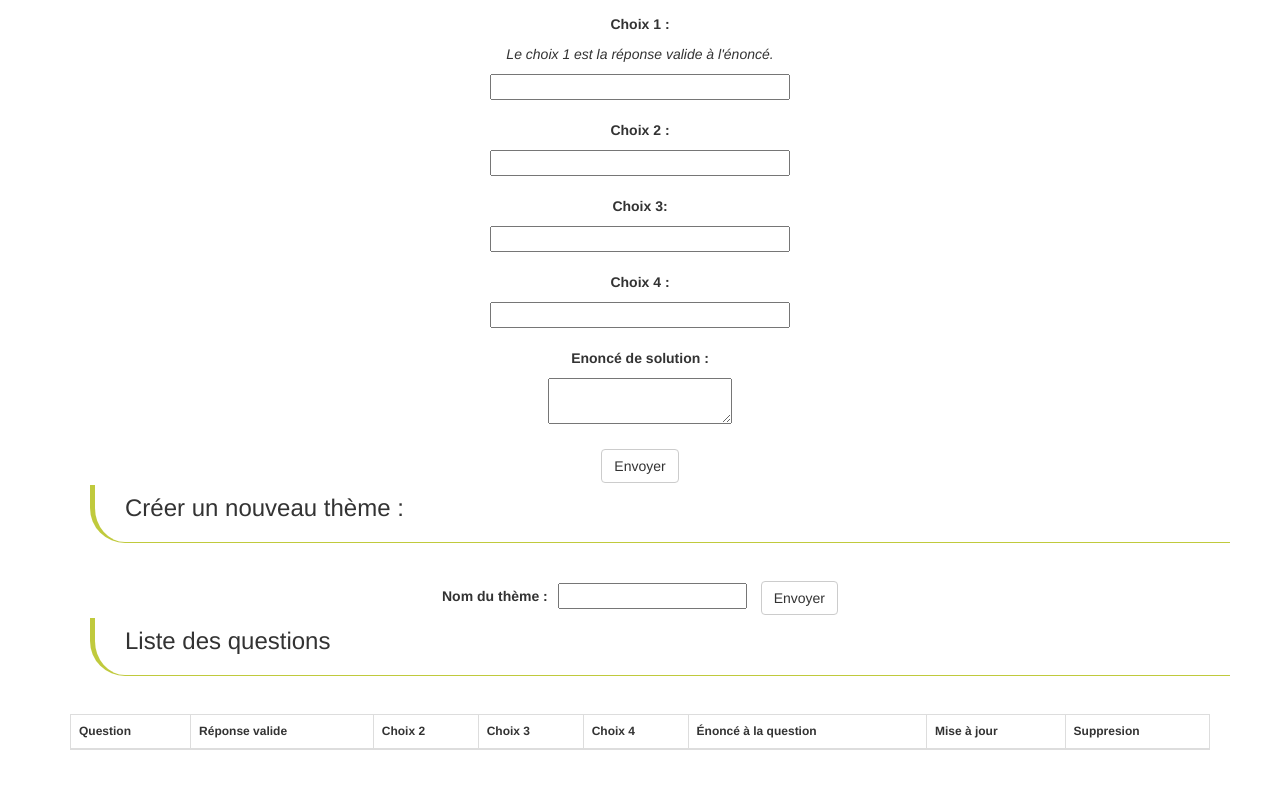
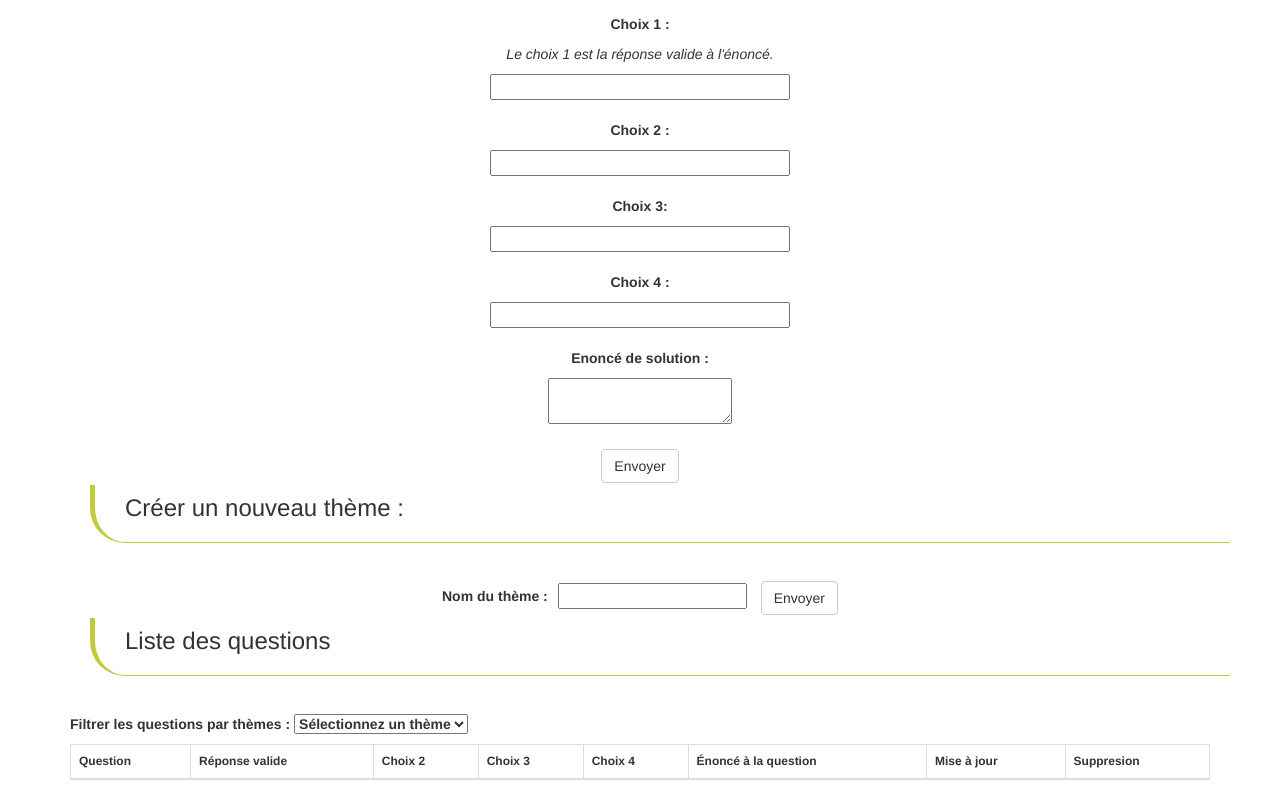
Before and after one commit to WildCodeSchool/laloupe-0915-wildColiseum, a website: page public/index.html at #/postQuestion in a window 1280 px wide. Shown: the part 388-1188 px from the top of the page. Before the commit the page ends 1158 px from the top, so only its background shows below. Drawn offline with nearby package versions, Linux system fonts and the light colour scheme; no server answers.

Commit message:
ajout champ select-theme. Changement taille des boutons de mise à jour dans table d'affichage des questions

```diff
--- a/public/css/style.css
+++ b/public/css/style.css
@@ -313,6 +313,10 @@ tbody tr td textarea{
   height: 100%;
 }
 
+tbody tr td .btn{
+  font-size: 14px;
+}
+
 .bloc_update{
   margin: 20px;
 }
--- a/public/views/postQuestion.html
+++ b/public/views/postQuestion.html
@@ -56,6 +56,12 @@
 <div class="box-right">
     <h3>Liste des questions</h3>
 </div>
+<p class="bold">Filtrer les questions par thèmes :
+<select ng-model="theme_filter" required>
+    <option value="" disabled>Sélectionnez un thème</option>
+    <option ng-repeat="theme in themes" value="{{theme.id}}">{{theme.theme}}</option>
+</select>
+</p>
 <table class="table table-bordered table-hover">
     <thead>
         <tr>
```
